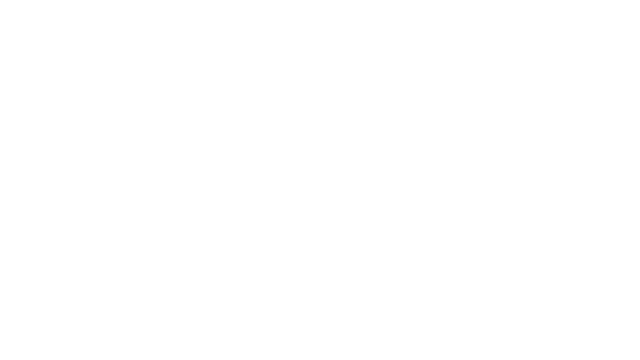
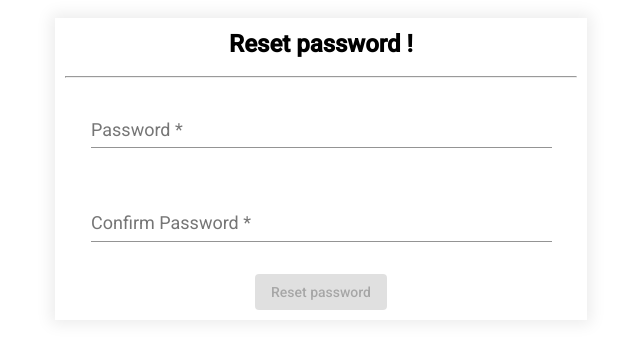
Before and after one commit to birdpersson/xws-ng, an Angular app in the folder xws-front/: page /reset-password in a window 1280 px wide. Before the commit this address led to /. Shown: the top 360 px of the page, without its empty margins (319-959 px from the left). Built offline with nearby package versions, Linux system fonts and the light colour scheme.

Commit message:
Add reset password page

```diff
--- a/xws-front/src/app/app.module.ts
+++ b/xws-front/src/app/app.module.ts
@@ -18,6 +18,7 @@
 import { MatButtonModule } from '@angular/material/button';
 import { MatGridListModule } from '@angular/material/grid-list';
 import { ForgotPasswordComponent } from './home/forgot-password/forgot-password.component';
+import { ResetPasswordComponent } from './reset-password/reset-password.component';
 
 
 
@@ -30,6 +31,7 @@
     HomeComponent,
     RegisterComponent,
     ForgotPasswordComponent,
+    ResetPasswordComponent,
   ],
   imports: [
     BrowserModule,
--- a/xws-front/src/app/home/register/register.component.ts
+++ b/xws-front/src/app/home/register/register.component.ts
@@ -22,8 +22,7 @@
     },
     {
       validator: MustMatch("password", "confirmPassword")
-    }
-    )
+    })
   }
 
   register(){
--- /dev/null
+++ b/xws-front/src/app/reset-password/reset-password.component.css
@@ -0,0 +1,4 @@
+mat-form-field {
+    min-width: 90%;
+    margin:10px;
+}
--- /dev/null
+++ b/xws-front/src/app/reset-password/reset-password.component.html
@@ -0,0 +1,34 @@
+<div class="formBox">
+    <h1><b>Reset password !</b></h1>
+    <form [formGroup]="resetForm" autocomplete="off">
+        <hr>
+        <mat-form-field>
+            <input matInput type="password" placeholder="Password" formControlName="password">
+            <mat-error *ngIf="resetForm.get('password').errors?.passwordStrength&&(!resetForm.controls['password'].hasError('minlength'))">
+                Your password must have lower case, upper case and numeric characters.
+            </mat-error>
+            <mat-error *ngIf="resetForm.controls['password'].hasError('minlength')&&(!resetForm.controls['password'].hasError('required'))">
+                Your password must contain at least 10 characters!
+            </mat-error>
+            <mat-error *ngIf="resetForm.controls['password'].hasError('required')">
+                Password is required!
+            </mat-error>
+        </mat-form-field>
+        <br>
+        <mat-form-field>
+            <input matInput type="password" placeholder="Confirm Password" formControlName="confirmPassword">
+            <mat-error *ngIf="resetForm.controls.confirmPassword.errors.mustMatch">
+            Passwords must match!
+            </mat-error>
+            <mat-error *ngIf="resetForm.controls['confirmPassword'].hasError('required')">
+                Confirm Password is required!
+            </mat-error>
+        </mat-form-field>
+
+        <br>
+        <button mat-raised-button [disabled]="resetForm.invalid" (click)="resetPassword()">Reset password</button>
+
+        <br>
+
+    </form>
+</div>
--- /dev/null
+++ b/xws-front/src/app/reset-password/reset-password.component.ts
@@ -0,0 +1,37 @@
+import { Component, OnInit } from '@angular/core';
+import { FormBuilder, FormGroup, Validators } from '@angular/forms';
+import { ActivatedRoute } from '@angular/router';
+import { MustMatch, PasswordStrengthValidator } from '../home/password.validators';
+
+@Component({
+  selector: 'app-reset-password',
+  templateUrl: './reset-password.component.html',
+  styleUrls: ['./reset-password.component.css']
+})
+export class ResetPasswordComponent implements OnInit {
+
+
+  public resetForm :FormGroup;
+
+  constructor(private activeRoute: ActivatedRoute,private fb: FormBuilder) {
+    activeRoute.queryParams
+      .subscribe((params) =>
+        {
+          console.log(params)
+    });
+  }
+
+  ngOnInit(): void {
+    this.resetForm=this.fb.group({
+      email: ['', [Validators.required]],
+      password: ['', [Validators.required,Validators.minLength(10),PasswordStrengthValidator()]],
+      confirmPassword: ['', Validators.required]
+    },
+    {
+      validator: MustMatch("password", "confirmPassword")
+    })
+  }
+
+  resetPassword(){}
+
+}
```
Also changed, not shown: xws-front/src/app/app-routing.module.ts (+4 -4 lines), 1 other file (tests, documents, lock files or other folders).
